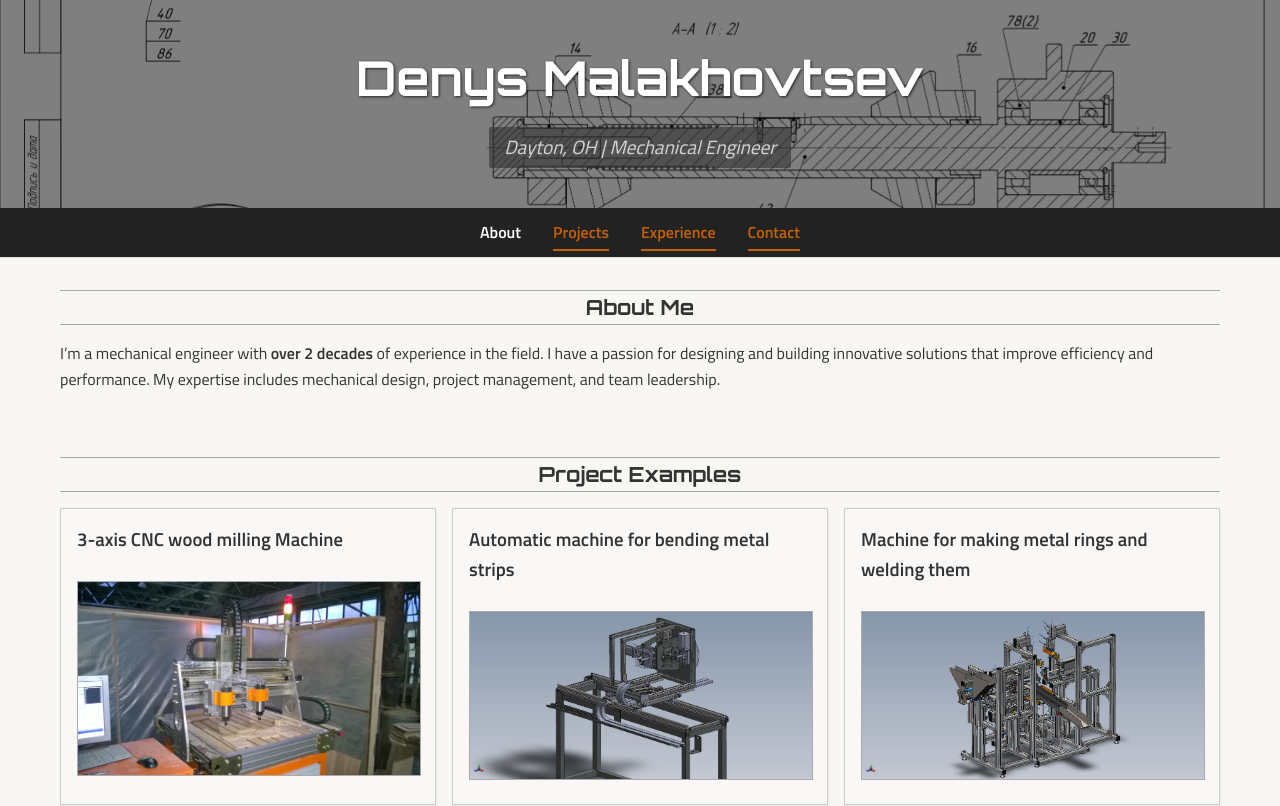
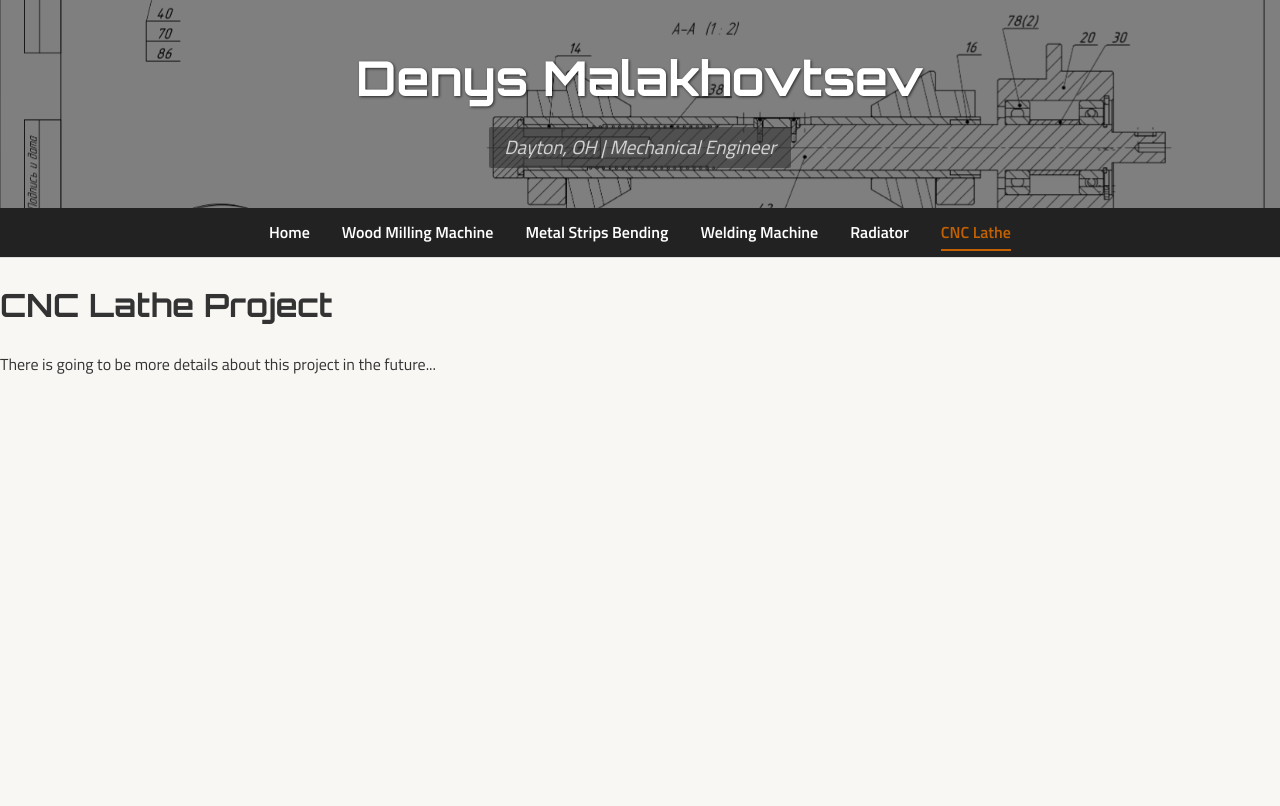
Before and after one commit to andrii-malakhovtsev/denys-portfolio, a React (Vite) app: page /projects/cnc-lathe in a window 1280 px wide. Shown: the top 806 px of the page. Built offline with nearby package versions, Linux system fonts and the light colour scheme.

Commit message:
Add separate pages for projects

```diff
--- a/src/App.css
+++ b/src/App.css
@@ -49,10 +49,26 @@
 }
 
 .project-card {
+  text-align: center;
   border: 1px solid #ccc;
-  padding: 1rem;
+  padding: 0.5rem;
+  border-radius: 6px;
+  overflow: hidden;
   background: var(--main-white);
   box-shadow: 1px 1px 4px rgba(0, 0, 0, 0.05);
+  transition: box-shadow 0.2s ease, transform 0.2s ease;
+}
+
+.project-card a {
+  display: block;
+  color: inherit;
+  text-decoration: none;
+  height: 100%;
+}
+
+.project-card:hover {
+  box-shadow: 0 4px 12px rgba(255, 183, 58, 0.55);
+  transform: translateY(-2px);
 }
 
 .project-card h3 {
--- a/src/App.jsx
+++ b/src/App.jsx
@@ -1,78 +1,39 @@
-import './App.css';
+// App.jsx
+import { BrowserRouter, Routes, Route } from "react-router-dom";
+import Home from "./pages/Home";
+import ProjectsLayout from "./pages/projects/ProjectsLayout";
+import CncLathe from "./pages/projects/CncLathe";
+import Header from "./components/Header";
+import RadiatorForLEDLamp from "./pages/projects/RadiatorForLEDLamp";
+import MetalRingsWeldingMachine from "./pages/projects/MetalRingsWeldingMachine";
+import MetalStripsMachine from "./pages/projects/MetalStripsMachine";
+import CncWoodMillingMachine from "./pages/projects/CNCWoodMillingMachine";
 
-import Navbar from './components/Navbar';
-import Timeline from './components/Timeline';
-import Header from './components/Header';
+function AppContent() {
+  return (
+    <>
+      <Header />
+      <Routes>
+        <Route path="/" element={<Home />} />
+        <Route path="/projects" element={<ProjectsLayout />}>
+          <Route index element={<div>I've selected a couple of projects I am allowed
+             to show and that I love for you to see up on top</div>} />
+          <Route path="cnc-lathe" element={<CncLathe />} />
+          <Route path="radiator-led-lamp" element={<RadiatorForLEDLamp />} />
+          <Route path="metal-rings-welding-machine" element={<MetalRingsWeldingMachine />} />
+          <Route path="metal-strips-machine" element={<MetalStripsMachine />} />
+          <Route path="cnc-wood-milling-machine" element={<CncWoodMillingMachine />} />
+        </Route>
+      </Routes>
+    </>
+  );
+}
 
 function App() {
   return (
-    <div className="layout">
-      <Header />
-      <Navbar />
-
-      <main className="main">
-        <section id="about" className="section">
-          <h2>About Me</h2>
-          <p>
-            I’m a mechanical engineer with <b>over 2 decades</b> of experience in the field.
-            I have a passion for designing and building innovative solutions that improve
-            efficiency and performance. My expertise includes mechanical design, project
-            management, and team leadership.
-          </p>
-        </section>
-
-        <section id="projects" className="section">
-          <h2>Project Examples</h2>
-          <div className="project-grid">
-            <div className="project-card">
-              <h3>3-axis CNC wood milling Machine</h3>
-              <img src="/images/CNC-WoodMillingMachine/CNC-woodmillingmachine-1.jpg" alt="Rover" />
-            </div>
-
-            <div className="project-card">
-              <h3>Automatic machine for bending metal strips</h3>
-              <img src="/images/MetalStripsMachine/SDK1.jpg" alt="Rover" />
-            </div>
-
-            <div className="project-card">
-              <h3>Machine for making metal rings and welding them</h3>
-              <img src="/images/MetalRingsWeldingMachine/MetalRingsWeldingMachine-1.jpg" alt="Rover" />
-            </div>
-
-            <div className="project-card">
-              <h3>Design and manufacturing of a model of a radiator for an LED lamp</h3>
-              <img src="/images/RadiatorForLEDLamp/Radiator.jpg" alt="Rover" />
-            </div>
-
-            <div className="project-card">
-              <h3>CNC lathe</h3>
-              <img src="/images/CNC-Lathe/CNC-Lathe.jpg" alt="Rover" />
-            </div>
-          </div>
-        </section>
-
-        <section id="experience" className="section">
-          <h2>Experience</h2>
-          <Timeline />
-        </section>
-
-        <section id="contact" className="section">
-          <h2>Contact</h2>
-          <p>Email:&nbsp;
-            <a href="mailto:mdvden1978usa@gmail.com">mdvden1978usa@gmail.com</a>
-          </p>
-          <p>LinkedIn:&nbsp;
-            <a href="https://www.linkedin.com/in/denys-malakhovtsev/" target="_blank">
-              linkedin.com/in/denys-malakhovtsev
-            </a>
-          </p>
-        </section>
-      </main>
-
-      <footer className="footer">
-        <p>&copy; {new Date().getFullYear()} Denys Malakhovtsev. All rights reserved.</p>
-      </footer>
-    </div>
+    <BrowserRouter>
+      <AppContent />
+    </BrowserRouter>
   );
 }
 
--- /dev/null
+++ b/src/components/ProjectsNav.jsx
@@ -0,0 +1,35 @@
+import React from 'react';
+import { Link, useLocation } from 'react-router-dom';
+import './Navbar.css';
+
+const projects = [
+  { id: 'home', label: 'Home', to: '/' },
+  { id: 'cnc-wood-milling-machine', label: 'Wood Milling Machine',
+     to: '/projects/cnc-wood-milling-machine' },
+  { id: 'metal-strips-machine', label: 'Metal Strips Bending',
+     to: '/projects/metal-strips-machine' },
+  { id: 'metal-rings-welding-machine', label: 'Welding Machine',
+     to: '/projects/metal-rings-welding-machine' },
+  { id: 'radiator-led-lamp', label: 'Radiator', to: '/projects/radiator-led-lamp' },
+  { id: 'cnc-lathe', label: 'CNC Lathe', to: '/projects/cnc-lathe' },
+];
+
+export default function ProjectsNav() {
+  const location = useLocation();
+
+  return (
+    <nav className="nav projects-nav">
+      {projects.map((p) => (
+        <Link
+          key={p.id}
+          to={p.to}
+          className={`${location.pathname === p.to ? 'active' : ''} ${
+            p.id === 'home' ? 'home-link' : ''
+          }`}
+        >
+          {p.label}
+        </Link>
+      ))}
+    </nav>
+  );
+}
--- a/src/components/Timeline.jsx
+++ b/src/components/Timeline.jsx
@@ -9,7 +9,6 @@ const timelineData = [
     company: 'Tesla Build Group',
     description: 'Incoming supply quality control. Optimization of financial balance for production.',
   },
-
   {
     year: '2018',
     type: 'fulltime',
--- /dev/null
+++ b/src/pages/Home.jsx
@@ -0,0 +1,92 @@
+import './../App.css';
+
+import { Link } from "react-router-dom";
+
+import Navbar from './../components/Navbar';
+import Timeline from './../components/Timeline';
+
+export default function Home() {
+  return (
+    <div className="layout">
+      <Navbar />
+      <main className="main">
+        <section id="about" className="section">
+          <h2>About Me</h2>
+          <p>
+            I’m a mechanical engineer with <b>over 2 decades</b> of experience in the field.
+            I have a passion for designing and building innovative solutions that improve
+            efficiency and performance. My expertise includes mechanical design, project
+            management, and team leadership.
+          </p>
+        </section>
+
+        <section id="projects" className="section">
+          <h2>Project Examples</h2>
+          <div className="project-grid">
+            <div className="project-card">
+              <Link to="/projects/cnc-wood-milling-machine" className="block">
+                 <h3>3-axis CNC wood milling Machine</h3>
+                 <img src="/images/CNC-WoodMillingMachine/CNC-woodmillingmachine-1.jpg" alt="Rover" />
+              </Link>
+            </div>
+
+             <div className="project-card">
+              <Link to="/projects/metal-strips-machine" className="block">
+                 <h3>Automatic machine for bending metal strips</h3>
+                 <img src="/images/MetalStripsMachine/SDK1.jpg" alt="Rover" />
+              </Link>
+            </div>
+
+            <div className="project-card">
+              <Link to="/projects/metal-rings-welding-machine" className="block">
+                 <h3>Machine for making metal rings and welding them</h3>
+                 <img src="/images/MetalRingsWeldingMachine/MetalRingsWeldingMachine-1.jpg" alt="Rover" />
+              </Link>
+            </div>
+
+            <div className="project-card">
+              <Link to="/projects/radiator-led-lamp" className="block">
+                <h3>Design and manufacturing of a model of a radiator for an LED lamp</h3>
+                <img src="/images/RadiatorForLEDLamp/Radiator.jpg" alt="Rover" />
+              </Link>
+            </div>
+
+            <div className="project-card">
+              <Link to="/projects/cnc-lathe" className="block">
+                <h3>CNC lathe</h3>
+                <img src="/images/CNC-Lathe/CNC-Lathe.jpg" alt="CNC Lathe" />
+              </Link>
+            </div>
+
+            <div className="project-card">
+              <Link to="/projects/" className="block">
+                <h3>See more projects...</h3>
+              </Link>
+            </div>
+          </div>
+        </section>
+
+        <section id="experience" className="section">
+          <h2>Experience</h2>
+          <Timeline />
+        </section>
+
+        <section id="contact" className="section">
+          <h2>Contact</h2>
+          <p>Email:&nbsp;
+            <a href="mailto:mdvden1978usa@gmail.com">mdvden1978usa@gmail.com</a>
+          </p>
+          <p>LinkedIn:&nbsp;
+            <a href="https://www.linkedin.com/in/denys-malakhovtsev/" target="_blank">
+              linkedin.com/in/denys-malakhovtsev
+            </a>
+          </p>
+        </section>
+      </main>
+
+      <footer className="footer">
+        <p>&copy; {new Date().getFullYear()} Denys Malakhovtsev. All rights reserved.</p>
+      </footer>
+    </div>
+  );
+}
--- /dev/null
+++ b/src/pages/projects/CncLathe.jsx
@@ -0,0 +1,8 @@
+export default function CncLathe() {
+  return (
+    <div>
+      <h1>CNC Lathe Project</h1>
+      <p>There is going to be more details about this project in the future...</p>
+    </div>
+  );
+}
--- /dev/null
+++ b/src/pages/projects/CncWoodMillingMachine.jsx
@@ -0,0 +1,8 @@
+export default function CncWoodMillingMachine() {
+  return (
+    <div>
+      <h1>3-axis CNC wood milling Machine</h1>
+      <p>There is going to be more details about this project in the future...</p>
+    </div>
+  );
+}
--- /dev/null
+++ b/src/pages/projects/MetalRingsWeldingMachine.jsx
@@ -0,0 +1,8 @@
+export default function MetalRingsWeldingMachine() {
+  return (
+    <div>
+      <h1>Metal Rings Welding Machine</h1>
+      <p>There is going to be more details about this project in the future...</p>
+    </div>
+  );
+}
--- /dev/null
+++ b/src/pages/projects/MetalStripsMachine.jsx
@@ -0,0 +1,8 @@
+export default function MetalStripsMachine() {
+  return (
+    <div>
+      <h1>Automatic machine for bending metal strips</h1>
+      <p>There is going to be more details about this project in the future...</p>
+    </div>
+  );
+}
--- /dev/null
+++ b/src/pages/projects/ProjectsLayout.jsx
@@ -0,0 +1,14 @@
+import React from 'react';
+import { Outlet } from 'react-router-dom';
+import ProjectsNav from '../../components/ProjectsNav';
+
+export default function ProjectsLayout() {
+  return (
+    <div>
+      <ProjectsNav />
+      <div className="projects-content">
+        <Outlet />
+      </div>
+    </div>
+  );
+}
--- /dev/null
+++ b/src/pages/projects/RadiatorForLEDLamp.jsx
@@ -0,0 +1,8 @@
+export default function RadiatorForLEDLamp() {
+  return (
+    <div>
+      <h1>Radiator For LED Lamp</h1>
+      <p>There is going to be more details about this project in the future...</p>
+    </div>
+  );
+}
```
Also changed, not shown: src/components/Navbar.jsx (line endings or trailing spaces).
